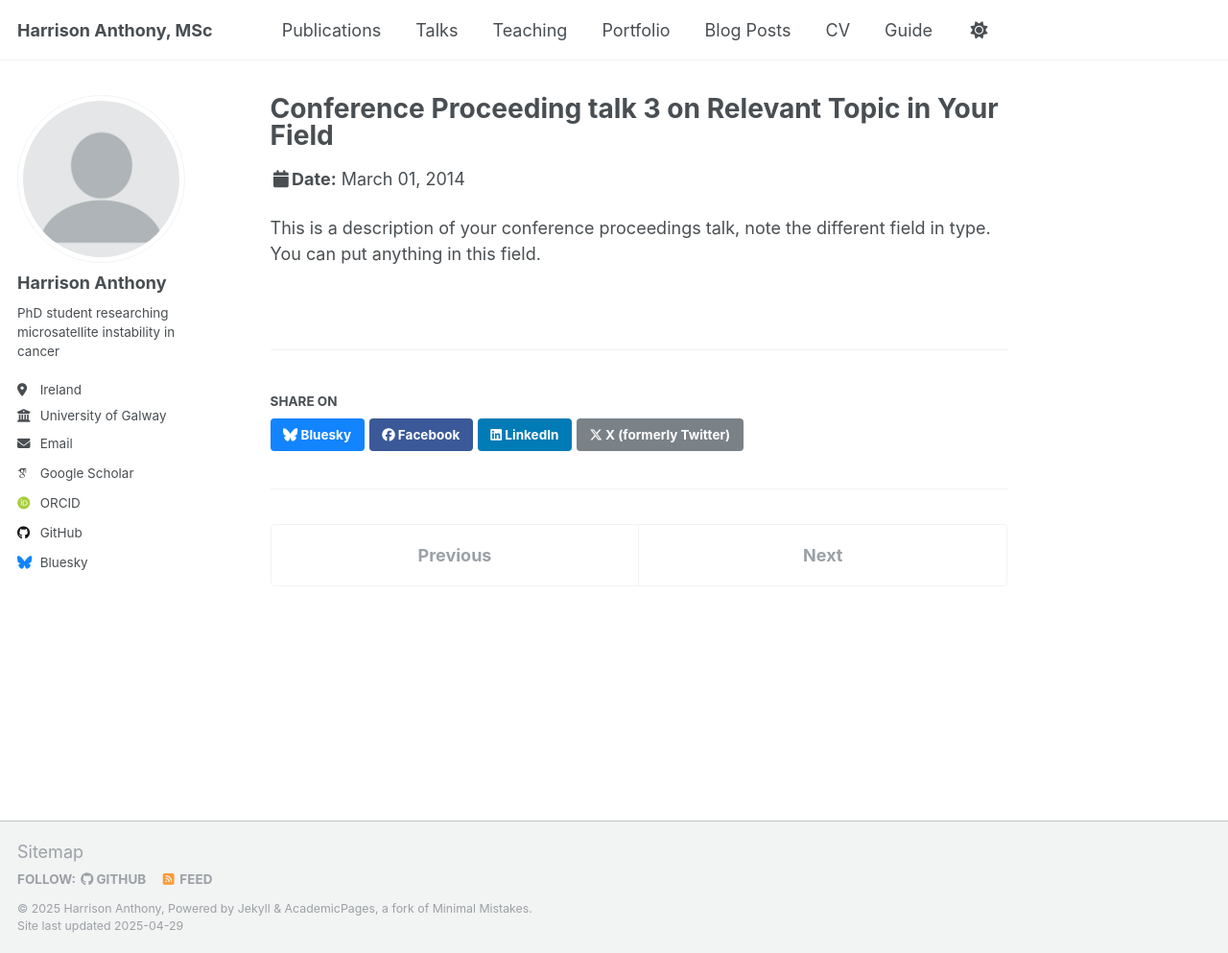
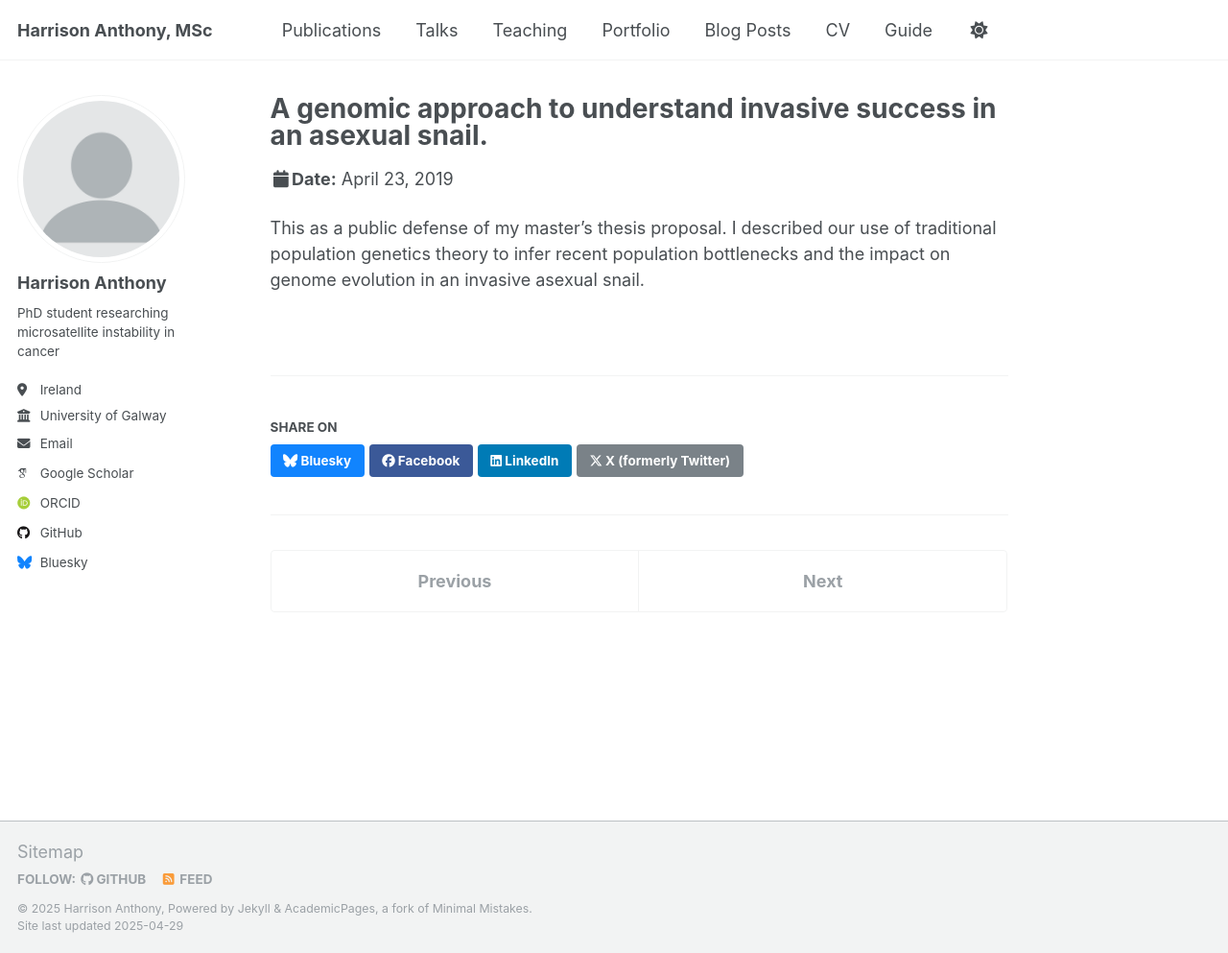
Before and after one commit to harrison-anth/harrison-anth.github.io, a Jekyll site: the page built from _talks/2014-03-01-talk-3.md, in a window 1280 px wide and 993 px high. Shown: the whole window at 96% size. Built offline with Jekyll 4.4.1, drawn with Linux system fonts in a browser that asks for light colours; some web fonts are replaced.

Commit message:
updating talks

```diff
--- a/_talks/2014-03-01-talk-3.md
+++ b/_talks/2014-03-01-talk-3.md
@@ -1,11 +1,12 @@
 ---
-title: "Conference Proceeding talk 3 on Relevant Topic in Your Field"
+title: "A genomic approach to understand invasive success in an asexual snail."
 collection: talks
-type: "Conference proceedings talk"
+type: "Talk"
 permalink: /talks/2014-03-01-talk-3
-venue: "Testing Institute of America 2014 Annual Conference"
-date: 2014-03-01
-location: "Los Angeles, CA, USA"
+venue: "Washington State University"
+date: 2019-04-23
+location: "Pullman, WA, USA"
 ---
 
-This is a description of your conference proceedings talk, note the different field in type. You can put anything in this field.
+This as a public defense of my master's thesis proposal. I described our use of traditional population genetics theory to infer recent population
+bottlenecks and the impact on genome evolution in an invasive asexual snail.
```
Also changed, not shown: _talks/2012-03-01-talk-1.md (+7 -5 lines), _talks/2014-02-01-talk-2.md (+6 -7 lines).
